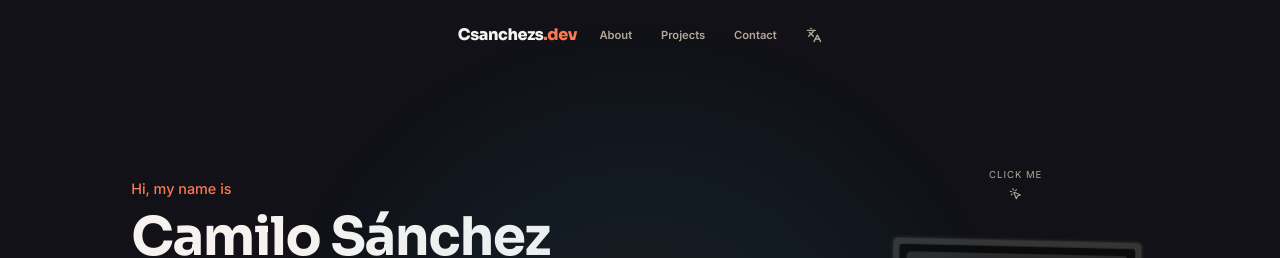
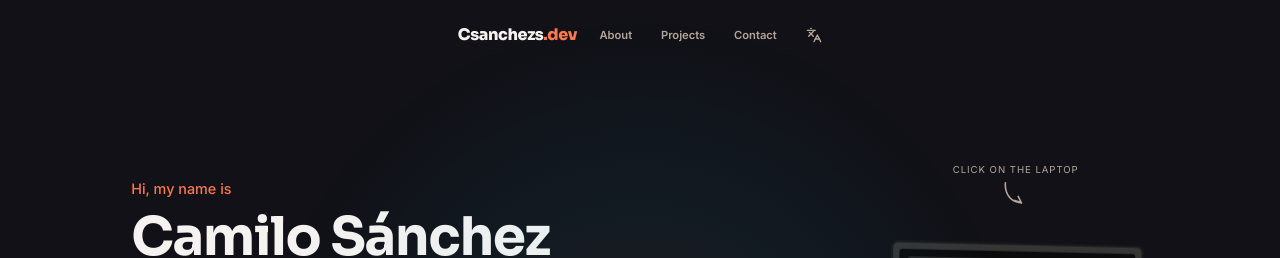
Before and after one commit to csanchezs9/Portafolio, a Next.js app: page / in a window 1280 px wide. Shown: the top 258 px of the page. Built offline with nearby package versions, Linux system fonts and the light colour scheme.

Commit message:
tweak: 'click on the laptop' hint with curved arrow, non-clickable
Replace cursor-icon hint text with 'click on the laptop' plus a curved
hand-drawn arrow pointing at the MacBook. The hint is no longer clickable
(pointer-events-none); only the laptop opens the terminal.

```diff
--- a/components/sections/Hero.tsx
+++ b/components/sections/Hero.tsx
@@ -3,7 +3,7 @@
 import { useEffect, useRef, useState } from "react";
 import { gsap } from "gsap";
 import { ScrollTrigger } from "gsap/ScrollTrigger";
-import { Mail, ArrowDown, Download, MousePointerClick } from "lucide-react";
+import { Mail, ArrowDown, Download } from "lucide-react";
 import { motion, AnimatePresence } from "framer-motion";
 import { FaGithub, FaLinkedin } from "react-icons/fa";
 import FloatingMacBook from "@/components/FloatingMacBook";
@@ -206,8 +206,7 @@ export default function Hero() {
         >
           <AnimatePresence>
             {!termOpen && (
-              <motion.button
-                onClick={() => setTermOpen(true)}
+              <motion.div
                 initial={{ opacity: 0 }}
                 animate={{ opacity: 1, y: [0, -6, 0] }}
                 exit={{ opacity: 0 }}
@@ -215,11 +214,32 @@ export default function Hero() {
                   opacity: { duration: 0.4 },
                   y: { repeat: Infinity, duration: 1.6, ease: "easeInOut" },
                 }}
-                className="mb-3 flex flex-col items-center gap-1.5 text-muted-foreground hover:text-foreground transition-colors"
+                className="pointer-events-none mb-2 flex flex-col items-center gap-1 text-muted-foreground"
               >
-                <span className="text-xs uppercase tracking-widest">click me</span>
-                <MousePointerClick className="h-4 w-4" />
-              </motion.button>
+                <span className="text-xs uppercase tracking-widest">
+                  click on the laptop
+                </span>
+                <svg
+                  width="42"
+                  height="34"
+                  viewBox="0 0 42 34"
+                  fill="none"
+                  className="text-muted-foreground"
+                >
+                  <path
+                    d="M8 3 C 7 16, 14 27, 28 28"
+                    stroke="currentColor"
+                    strokeWidth="2"
+                    strokeLinecap="round"
+                  />
+                  <path
+                    d="M28 28 L 20 25 M28 28 L 24 20"
+                    stroke="currentColor"
+                    strokeWidth="2"
+                    strokeLinecap="round"
+                  />
+                </svg>
+              </motion.div>
             )}
           </AnimatePresence>
           <FloatingMacBook onClick={() => setTermOpen(true)} />
```
